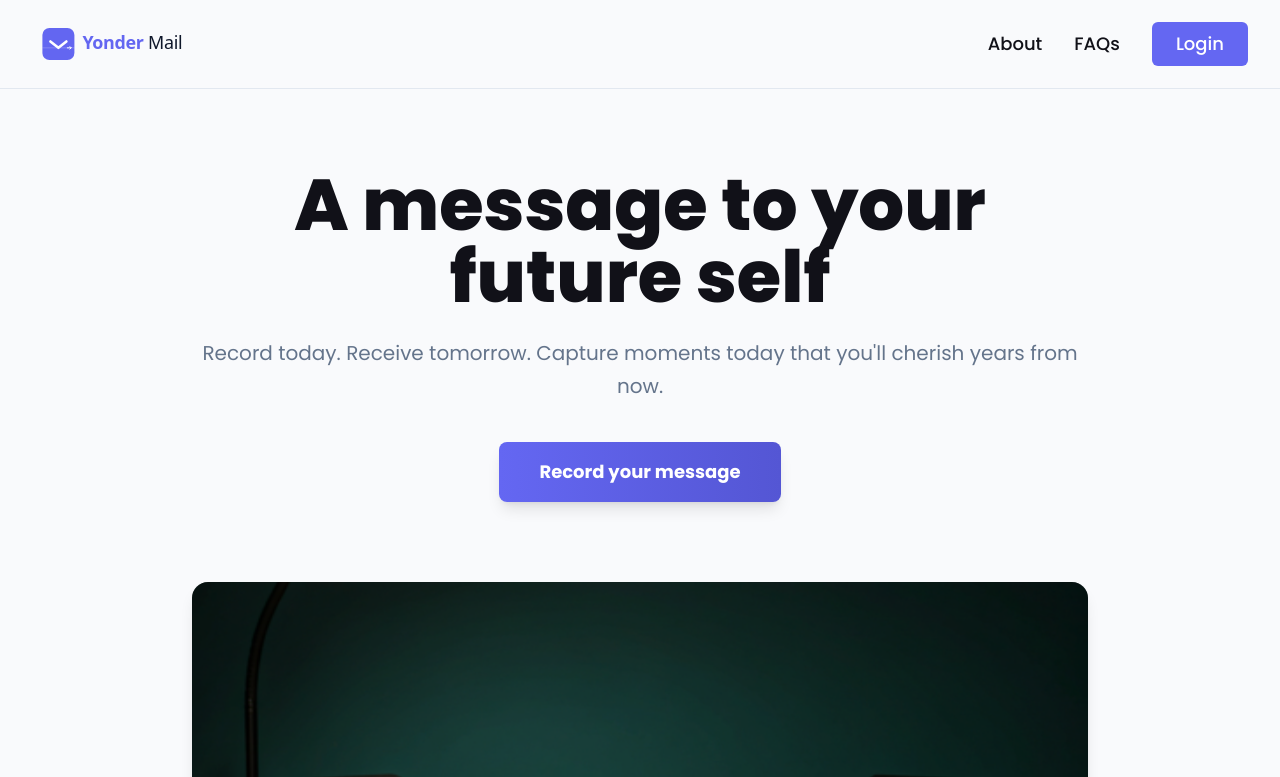
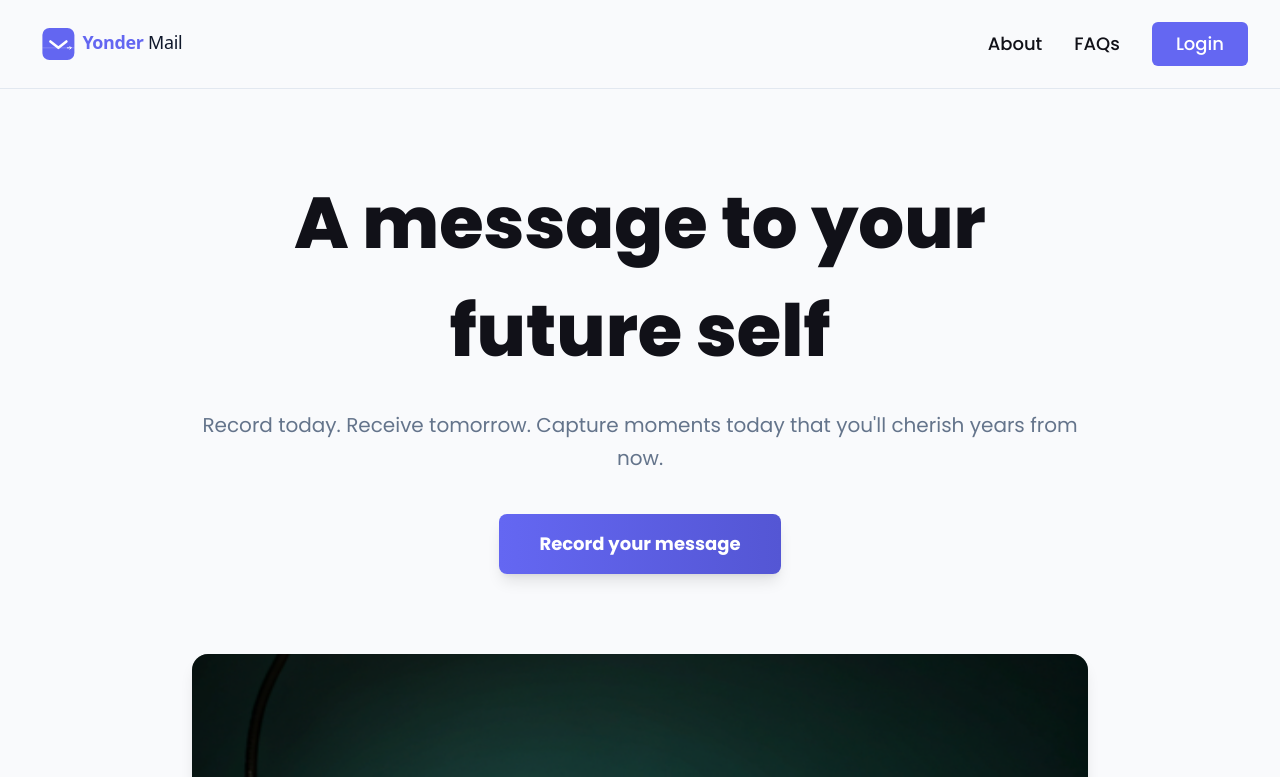
Before and after one commit to Chu29/yonder-mail, a React (Vite) app: page / in a window 1280 px wide. Shown: the top 777 px of the page. Built offline with nearby package versions, Linux system fonts and the light colour scheme.

Commit message:
fix: Increase line spacing for better readability

```diff
--- a/src/pages/Home/components/Hero.jsx
+++ b/src/pages/Home/components/Hero.jsx
@@ -9,7 +9,7 @@ const Hero = () => {
       <div className="max-w-4xl mx-auto">
         {/* Text Content */}
         <div className="text-center mb-12 sm:mb-16 lg:mb-20">
-          <h1 className="text-4xl sm:text-5xl lg:text-7xl font-extrabold text-[#111118] mb-4 sm:mb-6">
+          <h1 className="text-4xl sm:text-5xl lg:text-7xl font-extrabold text-[#111118] mb-4 sm:mb-6 leading-normal">
             A message to your future self
           </h1>
           <p className="text-base sm:text-lg lg:text-xl text-[#64748b] mb-8 sm:mb-10 leading-relaxed">
```
